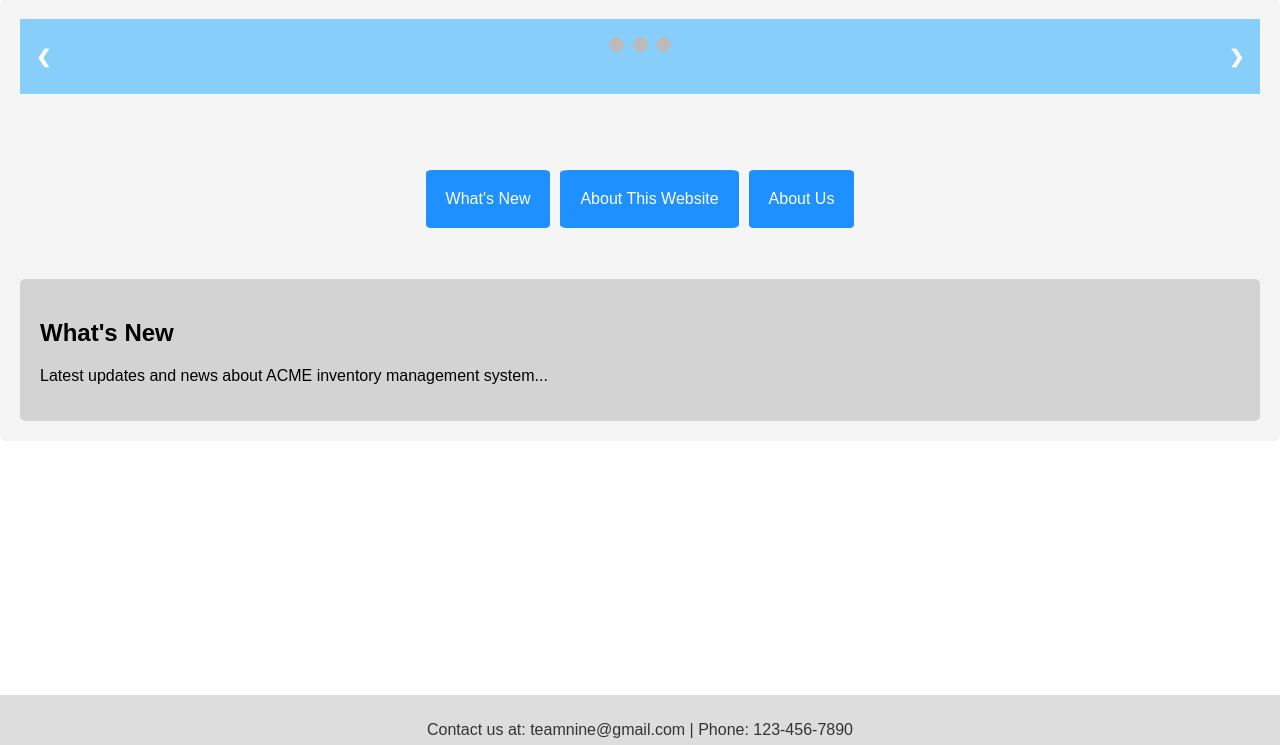
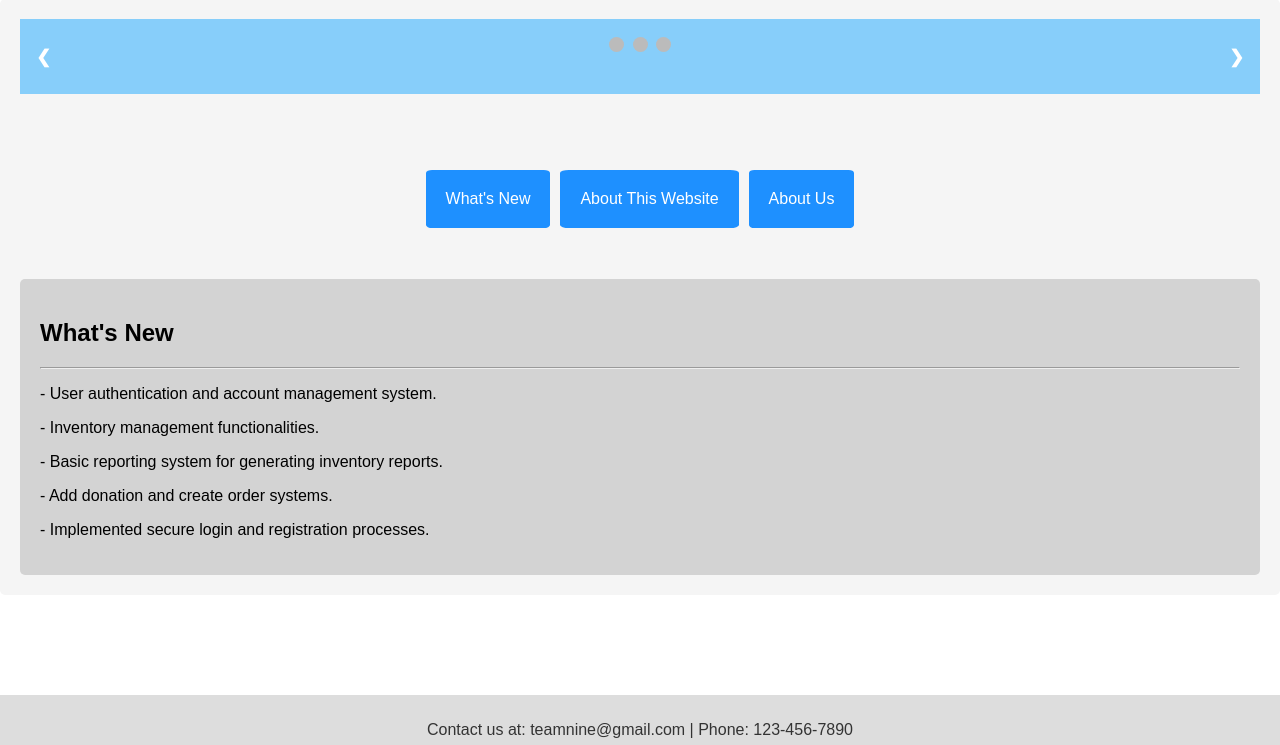
Before and after one commit to YaruG1022/WSU-SU21-CPTS322-Project, a Flask app: page / in a window 1280 px wide, after a click on "What's New". Shown: the part 55-800 px from the top of the page. Run offline with Flask 3, Linux system fonts and the light colour scheme; some libraries are stand-ins or nearby versions.

Commit message:
Update homepage.html

```diff
--- a/src/templates/homepage.html
+++ b/src/templates/homepage.html
@@ -58,18 +58,24 @@
         </nav>
 
         <!-- Content Section -->
+                <!-- Content Section -->
         <div class="content" style="background-color: lightgray;">
             <div id="whatsNew" class="menu-content">
                 <h2>What's New</h2>
-                <p>Latest updates and news about ACME inventory management system...</p>
+                <hr>
+                <p>- User authentication and account management system.</p>
+                <p>- Inventory management functionalities.</p>
+                <p>- Basic reporting system for generating inventory reports.</p>
+                <p>- Add donation and create order systems.</p>
+                <p>- Implemented secure login and registration processes.</p>
             </div>
             <div id="aboutWebsite" class="menu-content" style="display:none;">
                 <h2>About This Website</h2>
-                <p>Information about the purpose and features of this website...</p>
+                <p>This website is designed as a management system for ACME food bank.</p>
             </div>
             <div id="aboutUs" class="menu-content" style="display:none;">
                 <h2>About Us</h2>
-                <p>Details about our team and our mission...</p>
+                <p>The name of our team is TeamNine.</p>
             </div>
         </div>
     </div>
```
